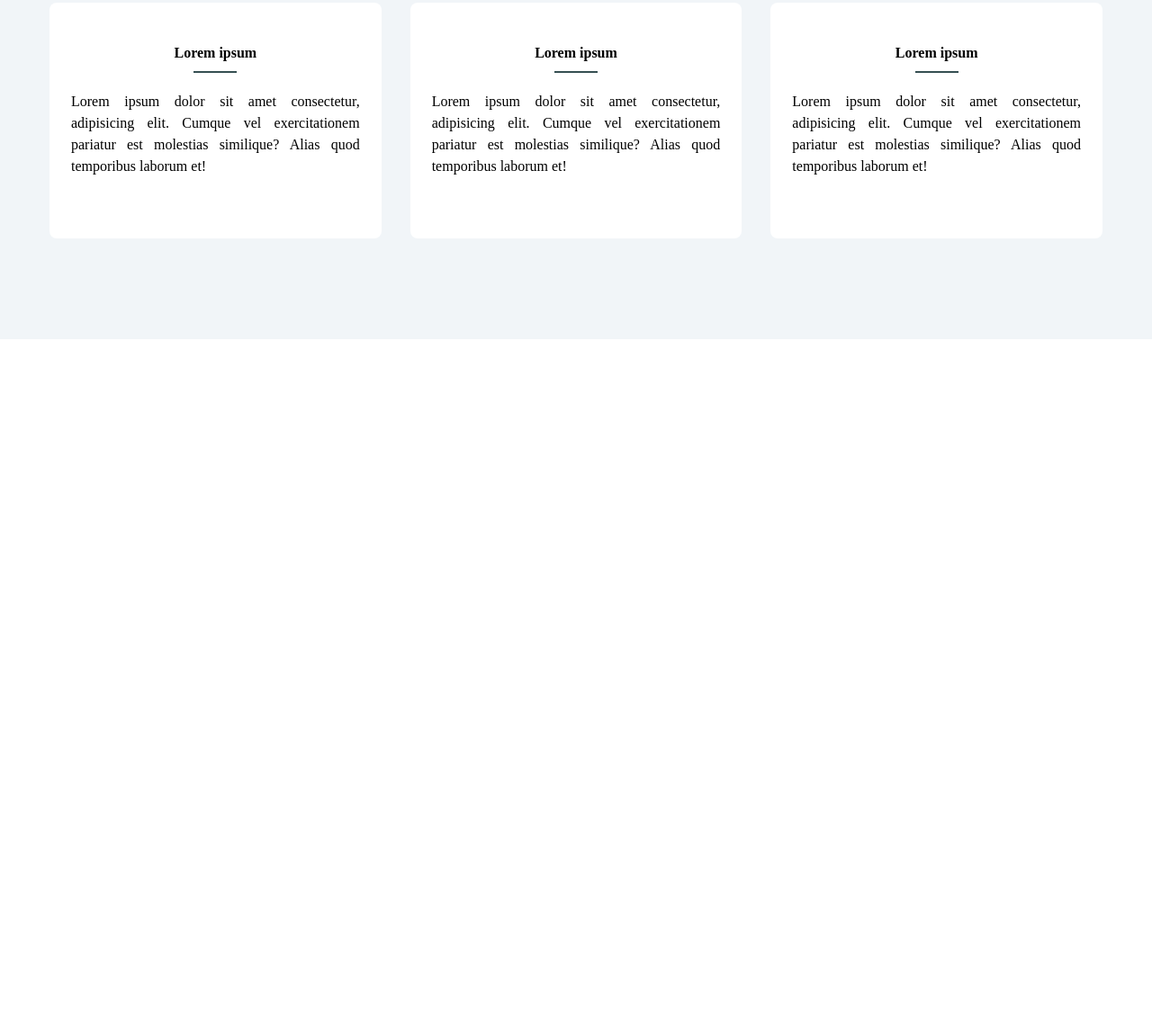
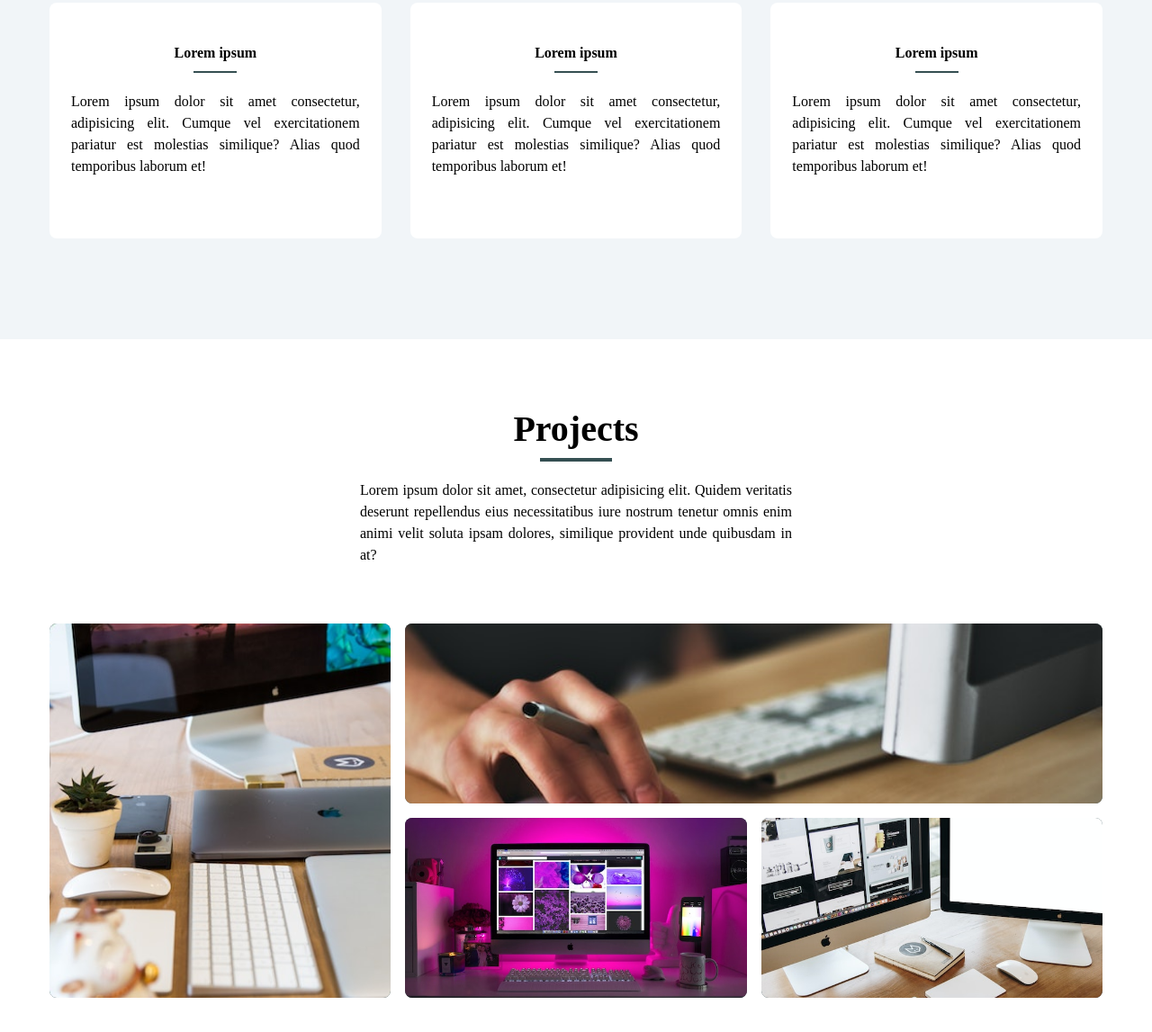
Before and after one commit to reza-azimifar/personal-portfolio, a website: page index.html in a window 1280 px wide. Shown: the part 1637-2784 px from the top of the page at 90% size. Before the commit the page ends 2014 px from the top, so only its background shows below. Drawn offline with Linux system fonts and the light colour scheme; files whose address does not match are found by name; a web font is replaced by a local one.

Commit message:
projects section creation and styling

```diff
--- a/index.html
+++ b/index.html
@@ -174,6 +174,53 @@
             </div>
         </section>
 
+        <section class="projects section">
+            <div class="section-title">
+                <h2>Projects</h2>
+                <div class="underline"></div>
+                <p class="projects-text">Lorem ipsum dolor sit amet, consectetur adipisicing elit. Quidem veritatis deserunt repellendus eius necessitatibus iure nostrum tenetur omnis enim animi velit soluta ipsam dolores, similique provident unde quibusdam in at?</p>
+            </div>
+
+            <div class="projects-center section-center">
+                <a class="project-1" href="#">
+                    <article class="projects-center-unit">
+                        <img class="projects-center-unit-img" src="./src/images/img-1.jpg" alt="project-img">
+                        <div class="projects-center-unit-img-info">
+                            <h4>Project Title</h4>
+                            <p>Lorem ipsum dolor sit amet.</p>
+                        </div>
+                    </article>
+                </a>
+                <a class="project-2" href="#">
+                    <article class="projects-center-unit">
+                        <img class="projects-center-unit-img" src="./src/images/img-2.jpg" alt="project-img">
+                        <div class="projects-center-unit-img-info">
+                            <h4>Project Title</h4>
+                            <p>Lorem ipsum dolor sit amet.</p>
+                        </div>
+                    </article>
+                </a>
+                <a class="project-3" href="#">
+                    <article class="projects-center-unit">
+                        <img class="projects-center-unit-img" src="./src/images/img-3.jpg" alt="project-img">
+                        <div class="projects-center-unit-img-info">
+                            <h4>Project Title</h4>
+                            <p>Lorem ipsum dolor sit amet.</p>
+                        </div>
+                    </article>
+                </a>
+                <a class="project-4" href="#">
+                    <article class="projects-center-unit">
+                        <img class="projects-center-unit-img" src="./src/images/img-4.jpg" alt="project-img">
+                        <div class="projects-center-unit-img-info">
+                            <h4>Project Title</h4>
+                            <p>Lorem ipsum dolor sit amet.</p>
+                        </div>
+                    </article>
+                </a>
+            </div>
+        </section>
+
         <script src="./src/js/app.js"></script>
     </body>
 </html>
--- a/src/scss/_mediaqueries.scss
+++ b/src/scss/_mediaqueries.scss
@@ -1,5 +1,13 @@
 @media screen and (min-width: 676px){
     .services {
+        &-center {
+            display: grid;
+            grid-template-columns: 1fr 1fr;
+            column-gap: 2rem;
+        }
+    }
+
+    .projects {
         &-center {
             display: grid;
             grid-template-columns: 1fr 1fr;
@@ -146,4 +154,46 @@
             grid-template-columns: 1fr 1fr 1fr;
         }
     }
+
+    .projects {
+        &-center {
+            grid-template-columns: repeat(3, 1fr);
+        }
+    }
 }
+
+@media screen and (min-width: 1170px) {
+    .project-1 {
+        grid-area: a;
+    }
+
+    .project-2 {
+        grid-area: b;
+    }
+
+    .project-3 {
+        grid-area: c;
+    }
+
+    .project-4 {
+        grid-area: d;
+    }
+
+    .projects {
+        &-center {
+            grid-template-rows: 200px 200px;
+            grid-template-areas:
+            "a b b"
+            "a c d";
+            gap: 1rem;
+
+            &-unit {
+                height: 100%;
+
+                &-img {
+                    height: 100%;
+                }
+            }
+        }
+    }
+}
--- /dev/null
+++ b/src/scss/_projects.scss
@@ -0,0 +1,96 @@
+.projects {
+
+    &-text {
+        width: 85vw;
+        max-width: 30rem;
+        margin: 0 auto;
+        text-align: justify;
+    }
+
+    &-center {
+
+        &-unit {
+            background: $clr-primary-2;
+            position: relative;
+            margin-bottom: 2rem;
+            border-radius: $radius;
+            -webkit-border-radius: $radius;
+            -moz-border-radius: $radius;
+            -ms-border-radius: $radius;
+            -o-border-radius: $radius;
+
+            &::after {
+                content: "";
+                position: absolute;
+                top: 0;
+                left: 0;
+                width: 100%;
+                height: 100%;
+                opacity: 0;
+                border: 0.25rem solid $clr-white;
+                border-radius: $radius;
+                -webkit-border-radius: $radius;
+                -moz-border-radius: $radius;
+                -ms-border-radius: $radius;
+                -o-border-radius: $radius;
+                transition: $transition;
+                -webkit-transition: $transition;
+                -moz-transition: $transition;
+                -ms-transition: $transition;
+                -o-transition: $transition;
+            }
+
+            &:hover {
+                .projects-center-unit-img {
+                    opacity: 0.1;
+                }
+                .projects-center-unit-img-info {
+                    opacity: 1;
+                }
+
+                &::after {
+                    opacity: 1;
+                    transform: scale(0.8);
+                    -webkit-transform: scale(0.8);
+                    -moz-transform: scale(0.8);
+                    -ms-transform: scale(0.8);
+                    -o-transform: scale(0.8);
+                }
+            }
+
+            &-img {
+                height: 15rem;
+                object-fit: cover;
+                border-radius: $radius;
+                -webkit-border-radius: $radius;
+                -moz-border-radius: $radius;
+                -ms-border-radius: $radius;
+                -o-border-radius: $radius;
+                transition: $transition;
+                -webkit-transition: $transition;
+                -moz-transition: $transition;
+                -ms-transition: $transition;
+                -o-transition: $transition;
+
+                &-info {
+                    position: absolute;
+                    top: 50%;
+                    left: 50%;
+                    color: $clr-white;
+                    text-align: center;
+                    opacity: 0;
+                    transform: translate(-50%, -50%);
+                    -webkit-transform: translate(-50%, -50%);
+                    -moz-transform: translate(-50%, -50%);
+                    -ms-transform: translate(-50%, -50%);
+                    -o-transform: translate(-50%, -50%);
+                    transition: $transition;
+                    -webkit-transition: $transition;
+                    -moz-transition: $transition;
+                    -ms-transition: $transition;
+                    -o-transition: $transition;
+                }
+            }
+        }
+    }
+}
--- a/src/scss/styles.scss
+++ b/src/scss/styles.scss
@@ -7,4 +7,5 @@
 @import "hero";
 @import "aboutMe";
 @import "services";
+@import "projects";
 @import "mediaqueries";
```
Also changed, not shown: src/css/styles.css, src/images/img-1.jpg (added), src/images/img-2.jpg (added), src/images/img-3.jpg (added), src/images/img-4.jpg (added), 1 other file.
